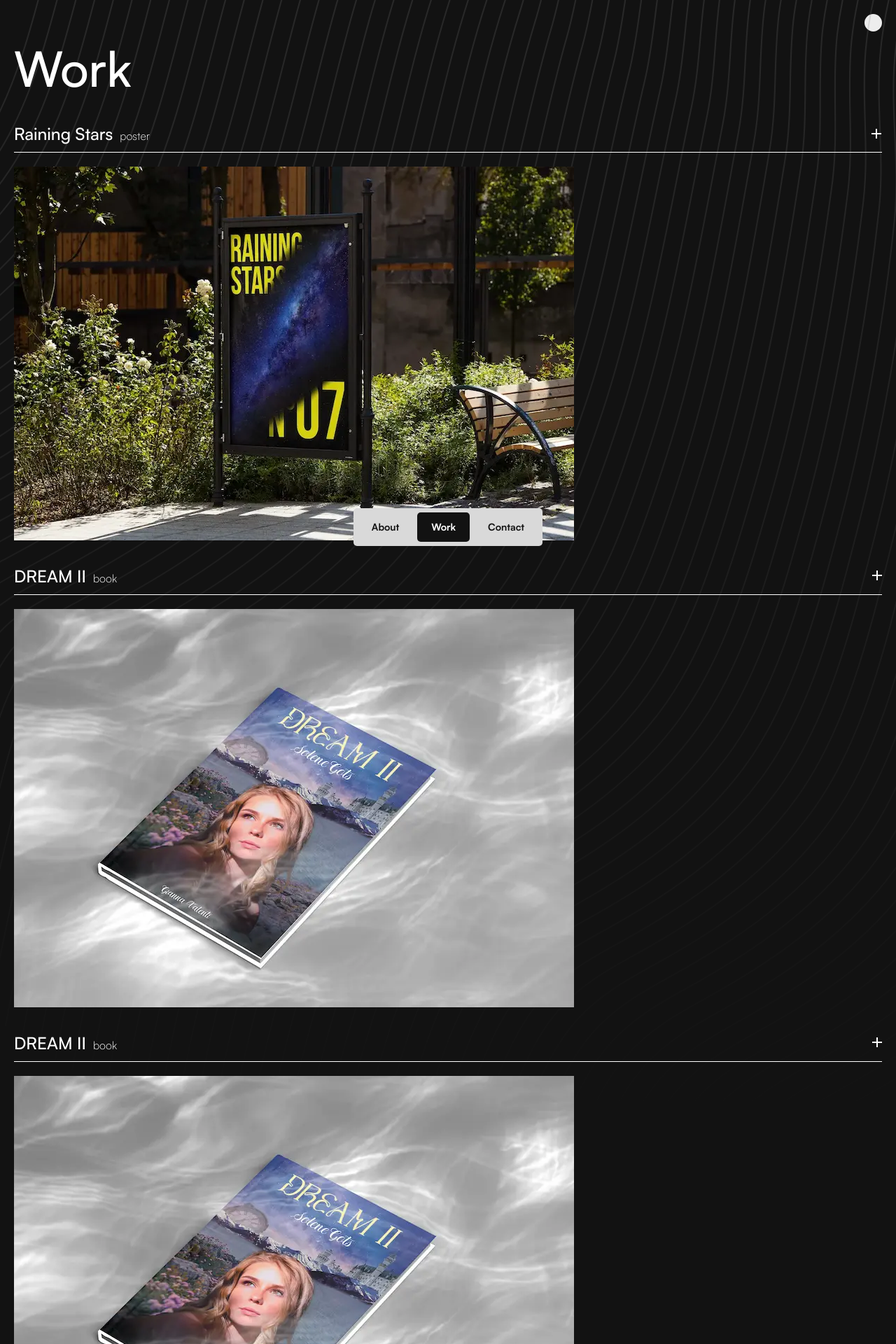
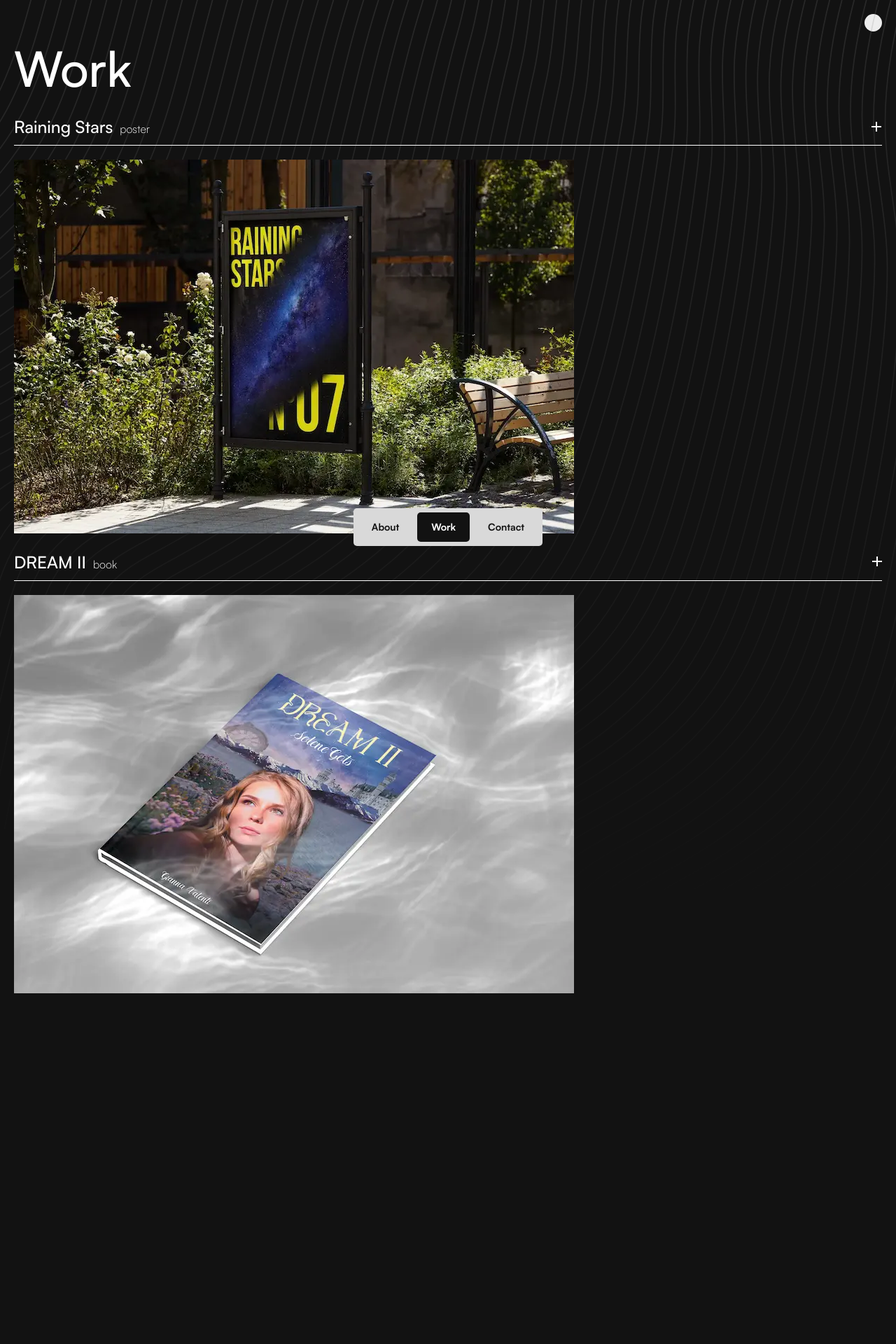
Before and after one commit to jeremybeziat/portfolio, a React (Create React App) app: page /work in a window 1280 px wide. Shown: the top 1920 px of the page at 70% size. After the commit the page ends 1524 px from the top, so only its background shows below. Built offline with nearby package versions, Linux system fonts and the light colour scheme; what gsap-trial would draw is missing.

Commit message:
refactor : animation work with gsap

```diff
--- a/src/assets/styles/work.scss
+++ b/src/assets/styles/work.scss
@@ -2,16 +2,13 @@
   padding: 20px;
   display: flex;
   flex-direction: column;
-  background: url("../images/icon/pattern/pattern-white.svg");
-  background-repeat: no-repeat;
-  background-size: cover;
   padding-bottom: 100px;
   h1 {
     margin-top: 30px;
     font-size: clamp(50px, 10vw, 70px);
   }
   .work-container {
-    padding-top: 30px;
+    padding-top: 20px;
   }
   .work-name {
     display: flex;
--- a/src/pages/Home.js
+++ b/src/pages/Home.js
@@ -36,7 +36,7 @@ function Home() {
       .fromTo(
         maskRef.current,
         { y: "0%" },
-        { y: "0%", duration: 1, ease: "power4.out" }
+        { y: "0%", duration: 1.2, ease: "power4.out" }
       )
       .fromTo(
         textRef.current,
--- a/src/pages/Work.js
+++ b/src/pages/Work.js
@@ -32,13 +32,36 @@ function Work() {
     setShow2((prevState) => !prevState);
   };
 
+  const newRef = useRef(null);
+  const newMaskRef = useRef(null);
+
+  useEffect(() => {
+    gsap.set(newRef.current, { y: "100%", overflow: "hidden" });
+    gsap.set(newMaskRef.current, { y: "-100%", overflow: "hidden" });
+    gsap
+      .timeline()
+      .fromTo(
+        newMaskRef.current,
+        { y: "-100%" },
+        { y: "0%", duration: 1.5, ease: "power4.out" }
+      )
+      .fromTo(
+        newRef.current,
+        { y: "100%" },
+        { y: "0%", duration: 1, ease: "power4.out" },
+        "-=1"
+      );
+  }, []);
+
   return (
     <div>
       <Header />
       <div ref={pageRef}>
         <main>
           <section className="work">
-            <h1>Work</h1>
+            <div ref={newMaskRef} className="mask">
+              <h1 ref={newRef}>Work</h1>
+            </div>
             <div className="work-container">
               <div className="work-name">
                 <div className="work-title">
@@ -63,7 +86,7 @@ function Work() {
                   <h2>DREAM II</h2>
                   <h3>book</h3>
                 </div>
-                <button onClick={toggleHandler}>
+                <button title="en voir plus" onClick={toggleHandler}>
                   {show ? (
                     <svg
                       width="14"
@@ -99,48 +122,6 @@ function Work() {
                 </div>
               )}
             </div>
-            <div className="work-container">
-              <div className="work-name">
-                <div className="work-title">
-                  <h2>DREAM II</h2>
-                  <h3>book</h3>
-                </div>
-                <button onClick={toggleHandler2}>
-                  {show2 ? (
-                    <svg
-                      width="14"
-                      height="2"
-                      viewBox="0 0 14 2"
-                      fill="none"
-                      xmlns="http://www.w3.org/2000/svg"
-                    >
-                      <path d="M14 2H0V0H14V2Z" fill="white" />
-                    </svg>
-                  ) : (
-                    <svg
-                      width="14"
-                      height="14"
-                      viewBox="0 0 14 14"
-                      fill="none"
-                      xmlns="http://www.w3.org/2000/svg"
-                    >
-                      <path d="M14 8H8V14H6V8H0V6H6V0H8V6H14V8Z" fill="white" />
-                    </svg>
-                  )}
-                </button>
-              </div>
-              <img src={work2} alt="purple stars" />
-              {show2 && (
-                <div className="work-content">
-                  <p>
-                    Lorem ipsum dolor, sit amet consectetur adipisicing elit.
-                    Cupiditate facilis, voluptas ipsum libero rem dolorem
-                    incidunt. Quae quam esse nemo.
-                  </p>
-                  <img src={work21} alt="lol" />
-                </div>
-              )}
-            </div>
           </section>
         </main>
       </div>
```
